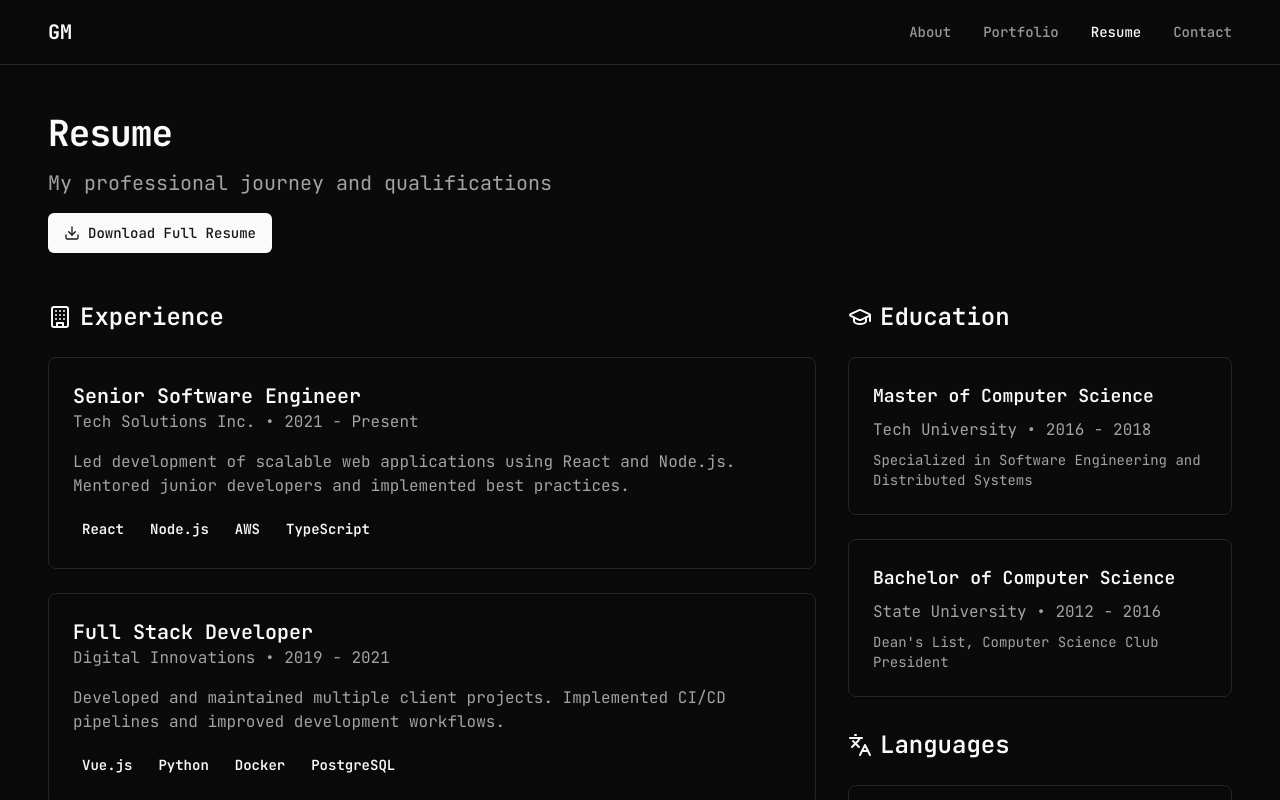
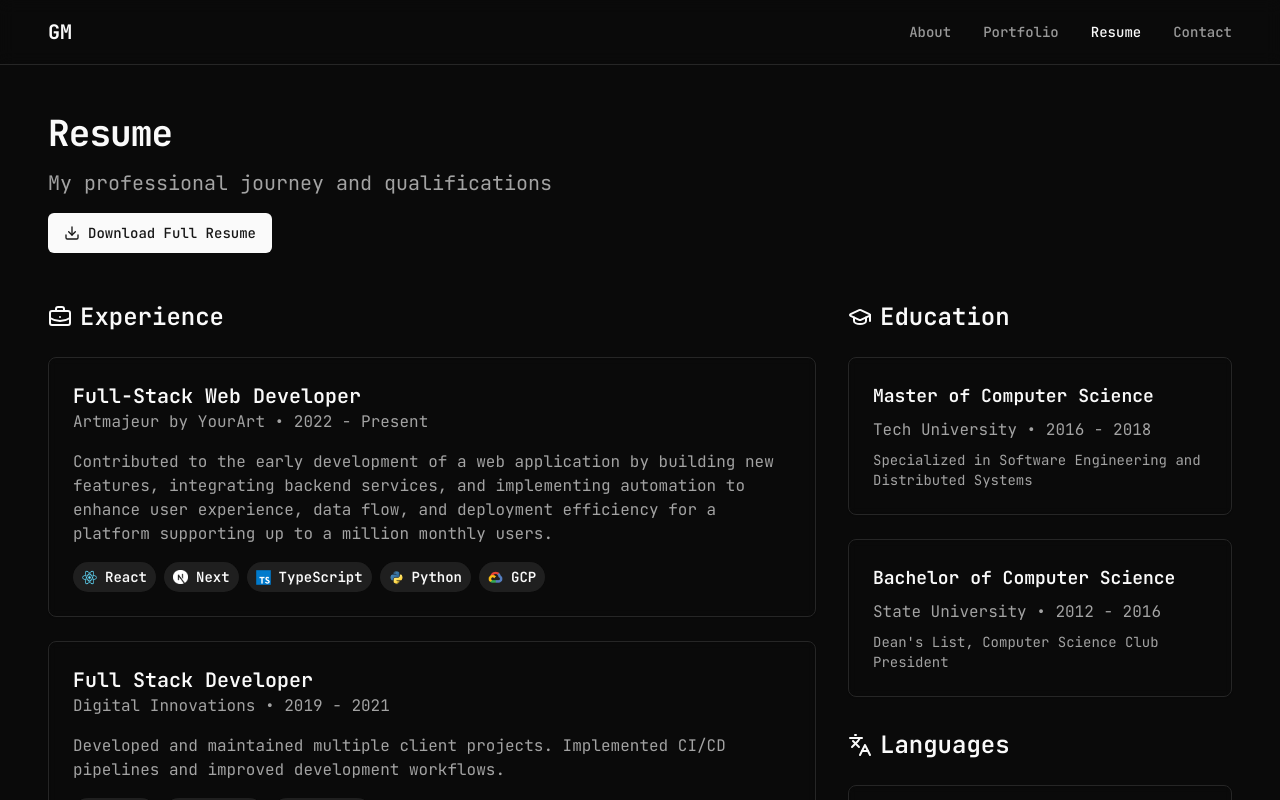
Before and after one commit to gabmagnan/gabriel-magnan-website, a Next.js app: page /resume in a window 1280 px wide. Shown: the top 800 px of the page. Built offline with nearby package versions, Linux system fonts and the light colour scheme.

Commit message:
add first experience and typed experience

```diff
--- a/app/resume/page.tsx
+++ b/app/resume/page.tsx
@@ -2,7 +2,7 @@
 
 import { motion } from 'framer-motion';
 import {
-  BuildingIcon,
+  BriefcaseBusiness,
   DownloadIcon,
   GraduationCapIcon,
   HeartIcon,
@@ -11,19 +11,41 @@ import {
 import { Badge } from '@/components/ui/badge';
 import { Button } from '@/components/ui/button';
 import { Card } from '@/components/ui/card';
+import { type TExperience } from '@/types/experience';
 import {
   fadeInUpAnimation,
   staggerContainerAnimation,
 } from '@/utils/animations';
 
-const experience = [
+const experience: TExperience[] = [
   {
-    title: 'Senior Software Engineer',
-    company: 'Tech Solutions Inc.',
-    period: '2021 - Present',
+    title: 'Full-Stack Web Developer',
+    company: 'Artmajeur by YourArt',
+    period: '2022 - Present',
     description:
-      'Led development of scalable web applications using React and Node.js. Mentored junior developers and implemented best practices.',
-    technologies: ['React', 'Node.js', 'AWS', 'TypeScript'],
+      'Contributed to the early development of a web application by building new features, integrating backend services, and implementing automation to enhance user experience, data flow, and deployment efficiency for a platform supporting up to a million monthly users.',
+    technologies: [
+      {
+        name: 'React',
+        iconName: 'react',
+      },
+      {
+        name: 'Next',
+        iconName: 'nextjs',
+      },
+      {
+        name: 'TypeScript',
+        iconName: 'typescript',
+      },
+      {
+        name: 'Python',
+        iconName: 'python',
+      },
+      {
+        name: 'GCP',
+        iconName: 'googleCloud',
+      },
+    ],
   },
   {
     title: 'Full Stack Developer',
@@ -31,7 +53,20 @@ const experience = [
     period: '2019 - 2021',
     description:
       'Developed and maintained multiple client projects. Implemented CI/CD pipelines and improved development workflows.',
-    technologies: ['Vue.js', 'Python', 'Docker', 'PostgreSQL'],
+    technologies: [
+      {
+        name: 'React',
+        iconName: 'react',
+      },
+      {
+        name: 'Node.js',
+        iconName: 'nodejs',
+      },
+      {
+        name: 'MongoDB',
+        iconName: 'mongodb',
+      },
+    ],
   },
   {
     title: 'Software Developer',
@@ -39,7 +74,20 @@ const experience = [
     period: '2018 - 2019',
     description:
       'Built and launched MVP for a SaaS platform. Worked directly with clients to gather requirements and implement features.',
-    technologies: ['React', 'Express', 'MongoDB', 'Redux'],
+    technologies: [
+      {
+        name: 'React',
+        iconName: 'react',
+      },
+      {
+        name: 'Node.js',
+        iconName: 'nodejs',
+      },
+      {
+        name: 'MongoDB',
+        iconName: 'mongodb',
+      },
+    ],
   },
 ];
 
@@ -129,7 +177,7 @@ export default function Resume() {
         <div className="grid gap-8 lg:grid-cols-[2fr_1fr]">
           <motion.div className="space-y-6" variants={fadeInUpAnimation()}>
             <h2 className="flex items-center gap-2 text-2xl font-semibold">
-              <BuildingIcon className="size-6" />
+              <BriefcaseBusiness className="size-6" />
               Experience
             </h2>
             <div className="space-y-6">
@@ -149,11 +197,11 @@ export default function Resume() {
                     <div className="flex flex-wrap gap-2">
                       {job.technologies.map((tech) => (
                         <Badge
-                          key={tech}
-                          className="bg-background/50"
-                          variant="secondary"
+                          key={tech.name}
+                          icon={tech.iconName}
+                          variant="skill"
                         >
-                          {tech}
+                          {tech.name}
                         </Badge>
                       ))}
                     </div>
--- /dev/null
+++ b/types/experience.ts
@@ -0,0 +1,9 @@
+import { type TSkill } from '@/types/skill';
+
+export type TExperience = {
+  title: string;
+  company: string;
+  period: string;
+  description: string;
+  technologies: TSkill[];
+};
```
